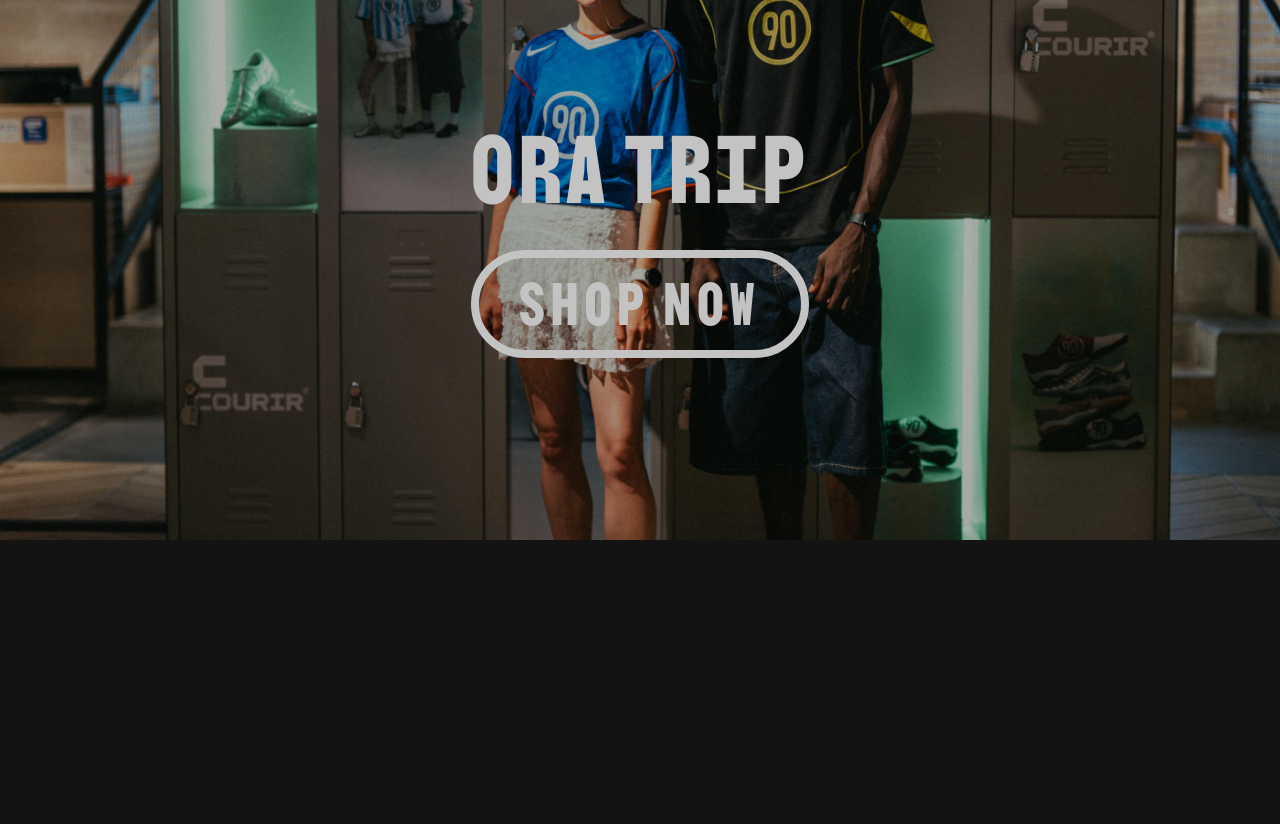
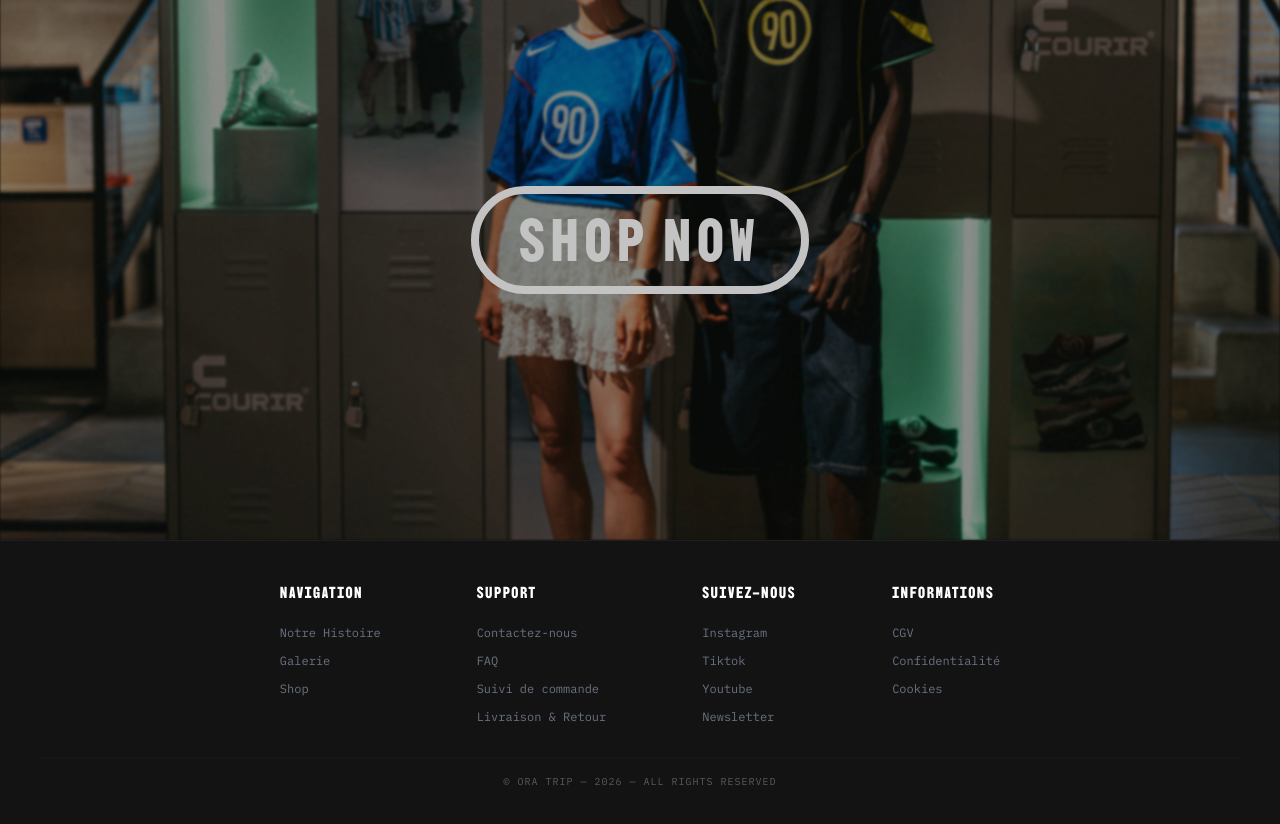
Before and after one commit to s-loretta/ora-trip, a Next.js app: page / in a window 1280 px wide. Shown: the part 260-1084 px from the top of the page. Before the commit the page ends 800 px from the top, so only its background shows below. Built offline with nearby package versions, Linux system fonts and the light colour scheme.

Commit message:
footer and blur picture

```diff
--- a/src/app/layout.tsx
+++ b/src/app/layout.tsx
@@ -1,6 +1,7 @@
 import localFont from "next/font/local";
 import "./globals.css";
 import Navbar from "@/components/layout/Navbar";
+import Footer from "@/components/layout/Footer";
 
 // Configuration de BBH Bogle
 const bbhBogle = localFont({
@@ -26,6 +27,7 @@ export default function RootLayout({
       <body className={`${bbhBogle.variable} ${ibmPlexMono.variable} antialiased`}>
         <Navbar />
         {children}
+        <Footer />
       </body>
     </html>
   );
--- a/src/app/page.tsx
+++ b/src/app/page.tsx
@@ -11,7 +11,7 @@ export default function Home() {
         <img
           src="/image1.jpg"
           alt="Background Maillot"
-          className="h-full w-full object-cover object-top "
+          className="h-full w-full object-cover object-top blur-[1px] opacity-80"
         />
         {/* Optionnel : Un voile noir pour faire ressortir le bouton */}
         <div className="absolute inset-0 bg-black/30" />
@@ -20,13 +20,11 @@ export default function Home() {
       {/* 2. Le contenu par-dessus */}
       <div className="relative z-10 flex h-full flex-col items-center justify-center">
 
-        {/* Ton titre avec la police BBH Bogle */}
-        <h1 className="font-title tracking-wider text-6xl md:text-8xl mb-8 tracking-tighter text-light-grey mt-50">
-          ORA TRIP
-        </h1>
+
+
 
         {/* Ton bouton avec la police IBM Plex Mono */}
-        <button className="font-title text-2xl  md:text-6xl tracking-widest  text-black px-10 py-4  transition-all duration-300 rounded-full border-8 text-light-grey border-light-grey hover:bg-light-grey hover:text-dark ">
+        <button className="font-title text-2xl  md:text-6xl tracking-widest  text-black px-10 py-4  transition-all duration-300 rounded-full border-8 text-light-grey border-light-grey hover:bg-light-grey hover:text-dark mt-50 cursor-pointer">
           SHOP NOW
         </button>
 
--- /dev/null
+++ b/src/components/layout/Footer.jsx
@@ -0,0 +1,48 @@
+const Footer = () => {
+  return (
+    <footer className='flex flex-col bg-dark p-10 text-light-grey w-full border-t border-white/5'>
+
+        {/* On ajoute justify-center et flex-wrap pour le mobile */}
+        <div className='flex flex-wrap justify-center gap-12 md:gap-24 text-center md:text-left'>
+
+          <ul className="flex flex-col gap-3">
+            <span className="font-title text-white mb-2 tracking-widest">NAVIGATION</span>
+            <li className='font-mono text-xs text-gray-500 hover:text-white cursor-pointer transition-colors'>Notre Histoire</li>
+            <li className='font-mono text-xs text-gray-500 hover:text-white cursor-pointer transition-colors'>Galerie</li>
+            <li className='font-mono text-xs text-gray-500 hover:text-white cursor-pointer transition-colors'>Shop</li>
+          </ul>
+
+          <ul className="flex flex-col gap-3">
+            <span className="font-title text-white mb-2 tracking-widest">SUPPORT</span>
+            <li className='font-mono text-xs text-gray-500 hover:text-white cursor-pointer transition-colors'>Contactez-nous</li>
+            <li className='font-mono text-xs text-gray-500 hover:text-white cursor-pointer transition-colors'>FAQ</li>
+            <li className='font-mono text-xs text-gray-500 hover:text-white cursor-pointer transition-colors'>Suivi de commande</li>
+            <li className='font-mono text-xs text-gray-500 hover:text-white cursor-pointer transition-colors'>Livraison & Retour</li>
+          </ul>
+
+          <ul className="flex flex-col gap-3">
+            <span className="font-title text-white mb-2 tracking-widest">SUIVEZ-NOUS</span>
+            <li className='font-mono text-xs text-gray-500 hover:text-white cursor-pointer transition-colors'>Instagram</li>
+            <li className='font-mono text-xs text-gray-500 hover:text-white cursor-pointer transition-colors'>Tiktok</li>
+            <li className='font-mono text-xs text-gray-500 hover:text-white cursor-pointer transition-colors'>Youtube</li>
+            <li className='font-mono text-xs text-gray-500 hover:text-white cursor-pointer transition-colors'>Newsletter</li>
+          </ul>
+
+          <ul className="flex flex-col gap-3">
+            <span className="font-title text-white mb-2 tracking-widest">INFORMATIONS</span>
+            <li className='font-mono text-xs text-gray-500 hover:text-white cursor-pointer transition-colors'>CGV</li>
+            <li className='font-mono text-xs text-gray-500 hover:text-white cursor-pointer transition-colors'>Confidentialité</li>
+            <li className='font-mono text-xs text-gray-500 hover:text-white cursor-pointer transition-colors'>Cookies</li>
+          </ul>
+
+        </div>
+
+        {/* Copyright */}
+        <div className='mt-8 pt-4 border-t border-white/5 text-center font-mono text-[10px] tracking-widest opacity-40 uppercase'>
+           © ORA TRIP — 2026 — ALL RIGHTS RESERVED
+        </div>
+    </footer>
+  )
+}
+
+export default Footer
--- a/src/components/layout/Navbar.jsx
+++ b/src/components/layout/Navbar.jsx
@@ -14,7 +14,7 @@ const Navbar = () => {
       <img
         src="/logonoir2.png"
         alt="Logo"
-        className="h-13 w-auto z-50"
+        className="h-13 w-auto z-50 cursor-pointer"
       />
 
       {/* Liens Desktop (cachés sur mobile) */}
@@ -22,6 +22,7 @@ const Navbar = () => {
         <ul className='flex gap-8  tracking-[0.2em] font-bold '>
           <li className="hover:opacity-50 cursor-pointer transition-opacity">NOTRE HISTOIRE</li>
           <li className="hover:opacity-50 cursor-pointer transition-opacity">SHOP</li>
+          <li className="hover:opacity-50 cursor-pointer transition-opacity">Galerie</li>
           <li className="hover:opacity-50 cursor-pointer transition-opacity">CONTACTEZ-NOUS</li>
         </ul>
       </div>
--- a/src/components/layout/Preloader.tsx
+++ b/src/components/layout/Preloader.tsx
@@ -55,7 +55,7 @@ export default function Preloader() {
             {/* Texte Tagline */}
             <h2 className="font-title text-[#c3c3c3] text-2xl  tracking-[0.5em] uppercase text-center
              px-6 leading-relaxed">
-              Chaque histoire merite <br/> d'être racontee
+              Chaque histoire merite <br/> d'etre racontee
             </h2>
 
             {/* Barre de progression épurée */}
```
